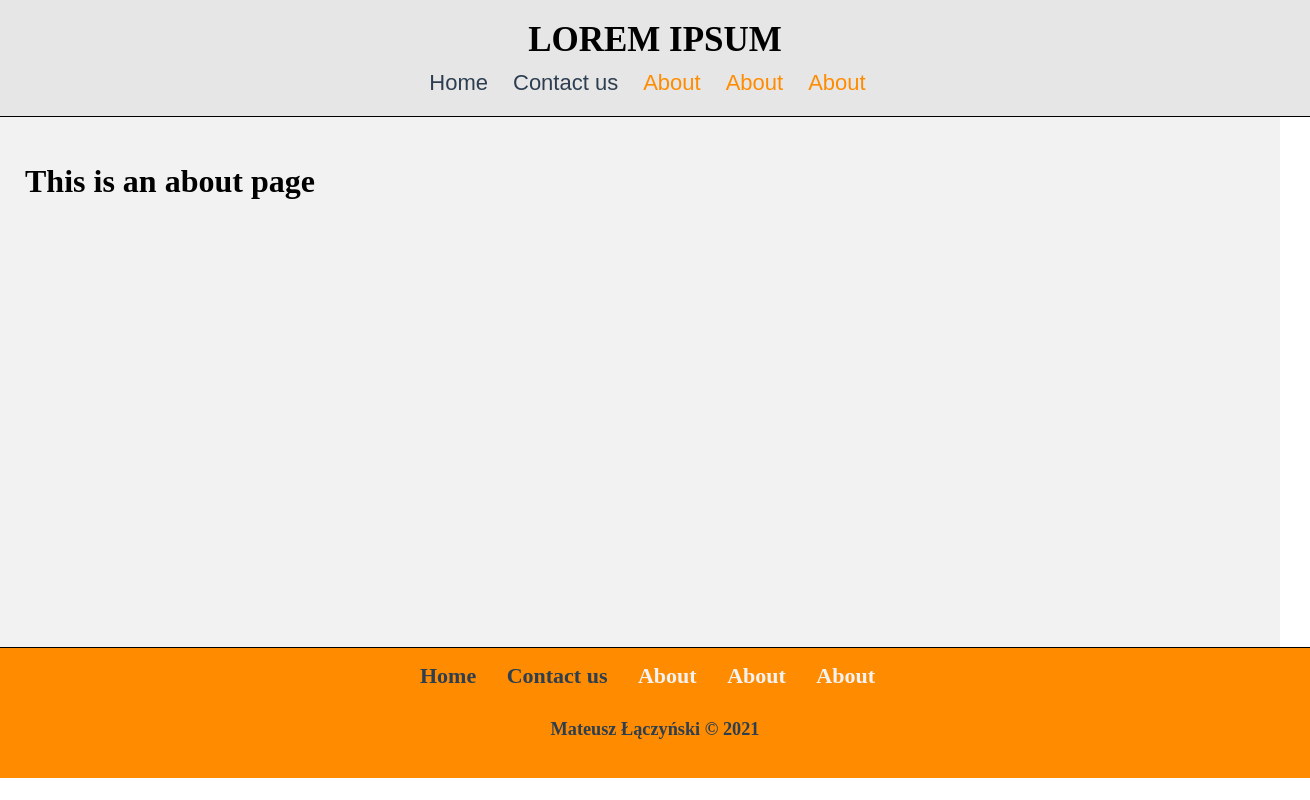
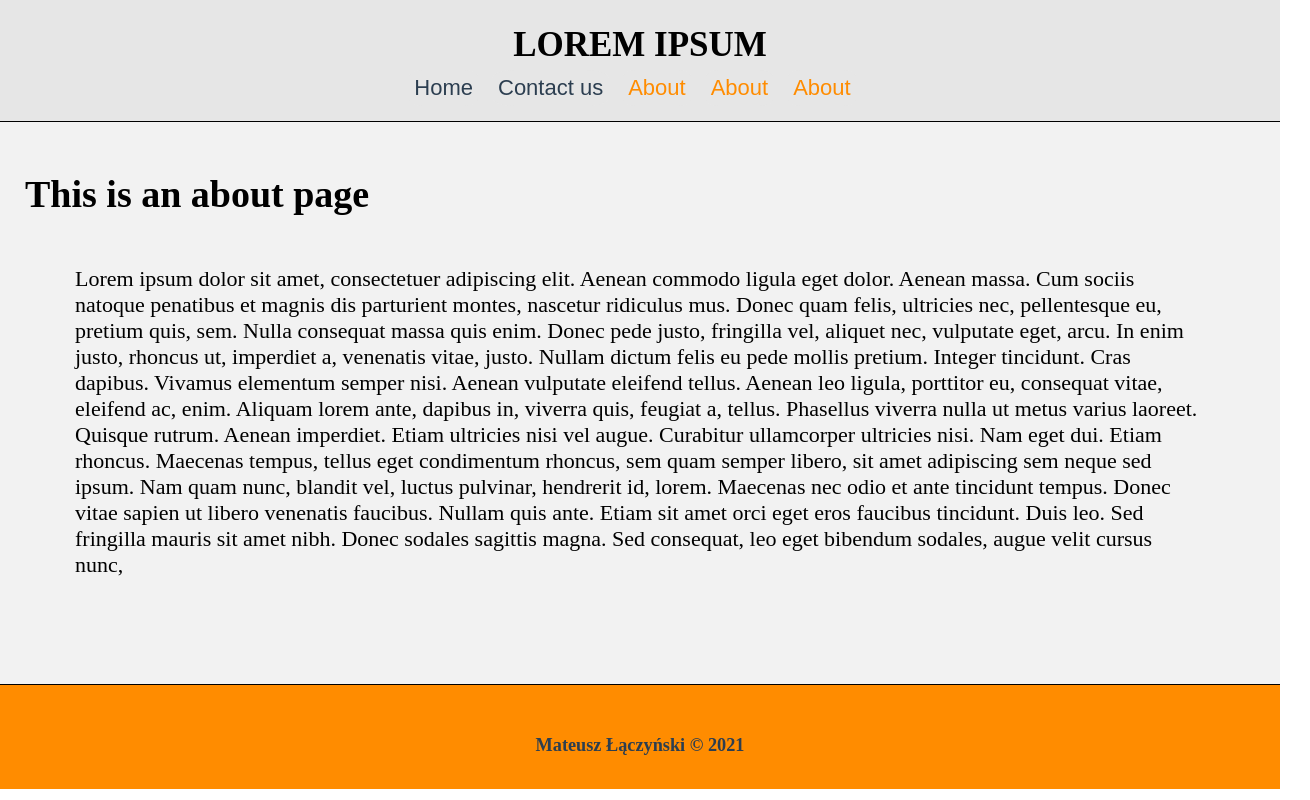
Before and after one commit to mateuszlaczynski/Commerce, a Vue app in the folder frontend/: page /about in a window 1280 px wide. Shown: the whole page, 1310 px wide, since content can reach past the window. Built offline with nearby package versions, Linux system fonts and the light colour scheme.

Commit message:
Changed footer, added dummy data to Contact view

```diff
--- a/frontend/src/App.vue
+++ b/frontend/src/App.vue
@@ -13,11 +13,6 @@
     <router-view/>
   </div>
   <footer id="footer">
-      <a class="footer-item"><router-link  to="/"> Home </router-link></a>
-      <a class="footer-item"><router-link to="/contact"> Contact us </router-link></a>
-      <a class="footer-item"><router-link to="/about"> About </router-link></a>
-      <a class="footer-item"><router-link to="/about"> About </router-link></a>
-      <a class="footer-item"><router-link to="/about"> About </router-link></a>
       <h5>Mateusz Łączyński &copy; 2021</h5>
   </footer>
 </div>
@@ -31,12 +26,13 @@ body {
 }
 
 #nav {
-  padding: 15px;
   display:inline-block;
   width: 100%;
   text-align:center;
   background-color: #e6e6e6;
   border-bottom: 1px solid black;
+  padding-top:20px;
+  padding-bottom:15px;
 }
 .nav-item {
   padding: 5px;
@@ -60,42 +56,24 @@ body {
 
 
 #footer {
-  padding: 15px;
   width: 100%;
   text-align:center;
   background-color: darkorange;
-  height:100px;
+  height:64px;
   font-weight: bold;
   font-size:22px;
   text-align: center;
   color: #2c3e50;
   border-top: 1px solid black;
+  padding-top:20px;
+  padding-bottom:20px;
 }
-.footer-item {
-  padding: 5px;
-  margin-right:15px;
-  border:none;
-  background-color:darkorange;
-  color:#2c3e50;
-  border-radius:20%;
-}
-#footer a {
-  color: #2c3e50;
-  text-decoration: none;
-  font-size: 22px;
-}
-#footer a:hover {
-  color:  #f2f2f2;
-  text-decoration: pointer;
-}
-#footer a.router-link-exact-active {
-  color:  #f2f2f2;
-}
+
 
 #container {
   padding:25px;
   background-color:#f2f2f2;
-  min-height: 60vh;
+  min-height: 64vh;
 }
 
 .card {
--- a/frontend/src/views/About.vue
+++ b/frontend/src/views/About.vue
@@ -1,5 +1,21 @@
 <template>
   <div class="about">
-    <h1>This is an about page</h1>
+    <h1 style="font-size:38px">This is an about page</h1>
+    <p style="font-size:22px; margin:50px;">Lorem ipsum dolor sit amet, consectetuer adipiscing elit. Aenean commodo ligula eget dolor.
+      Aenean massa. Cum sociis natoque penatibus et magnis dis parturient montes, nascetur ridiculus mus.
+       Donec quam felis, ultricies nec, pellentesque eu, pretium quis, sem. Nulla consequat massa quis enim.
+        Donec pede justo, fringilla vel, aliquet nec, vulputate eget, arcu. In enim justo, rhoncus ut,
+         imperdiet a, venenatis vitae, justo. Nullam dictum felis eu pede mollis pretium. Integer tincidunt.
+          Cras dapibus. Vivamus elementum semper nisi. Aenean vulputate eleifend tellus. Aenean leo ligula,
+           porttitor eu, consequat vitae, eleifend ac, enim. Aliquam lorem ante, dapibus in, viverra quis,
+            feugiat a, tellus. Phasellus viverra nulla ut metus varius laoreet. Quisque rutrum. Aenean imperdiet.
+             Etiam ultricies nisi vel augue. Curabitur ullamcorper ultricies nisi. Nam eget dui.
+              Etiam rhoncus. Maecenas tempus, tellus eget condimentum rhoncus, sem quam semper libero,
+               sit amet adipiscing sem neque sed ipsum. Nam quam nunc, blandit vel, luctus pulvinar,
+                hendrerit id, lorem. Maecenas nec odio et ante tincidunt tempus.
+                 Donec vitae sapien ut libero venenatis faucibus. Nullam quis ante.
+                  Etiam sit amet orci eget eros faucibus tincidunt. Duis leo.
+                   Sed fringilla mauris sit amet nibh.
+                    Donec sodales sagittis magna. Sed consequat, leo eget bibendum sodales, augue velit cursus nunc, </p>
   </div>
 </template>
--- a/frontend/src/views/Contact.vue
+++ b/frontend/src/views/Contact.vue
@@ -1,5 +1,5 @@
 <template>
   <div class="contact">
-    <h1>This is contact page</h1>
+    <h1 style="font-size:38px">This is contact page</h1>
   </div>
 </template>
```
